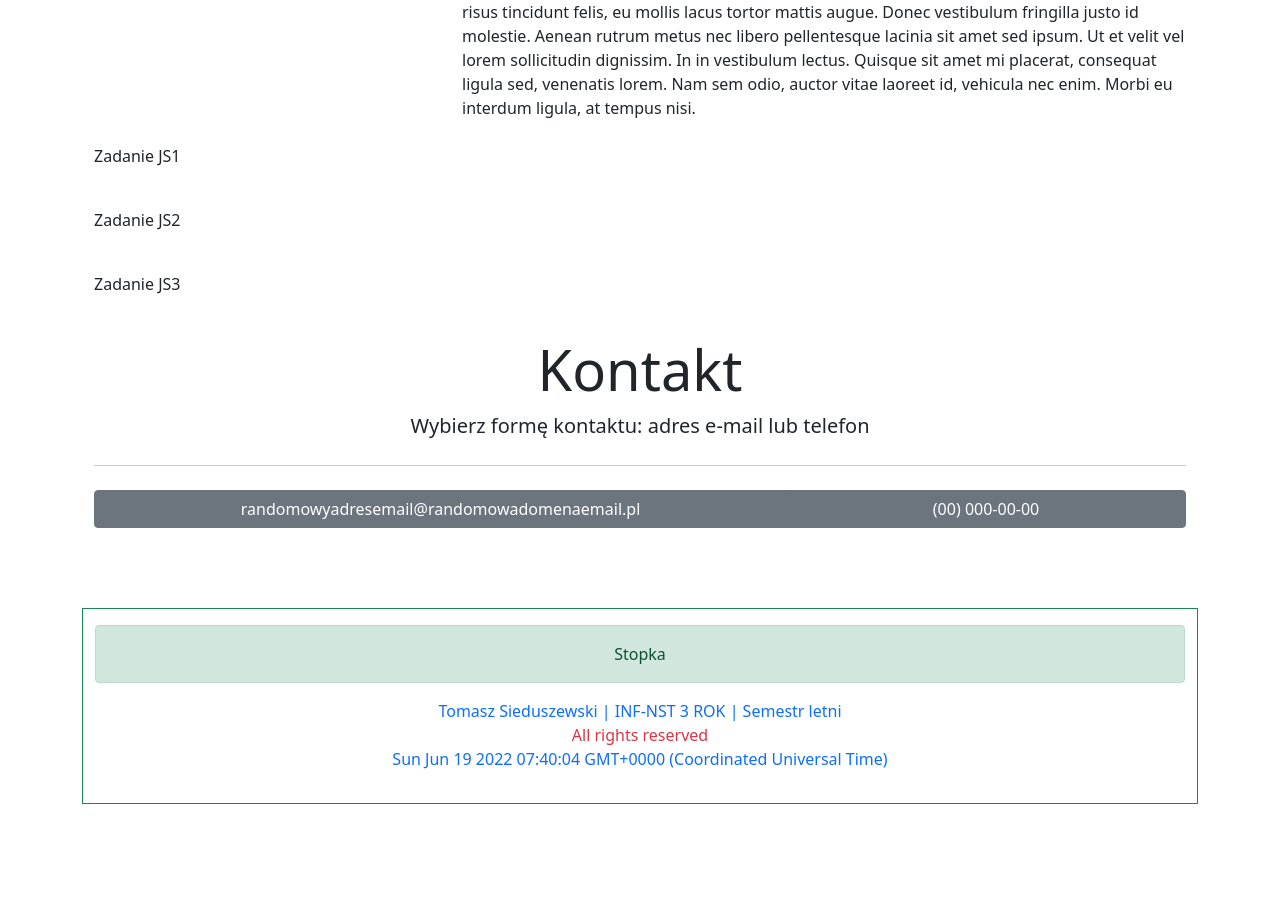
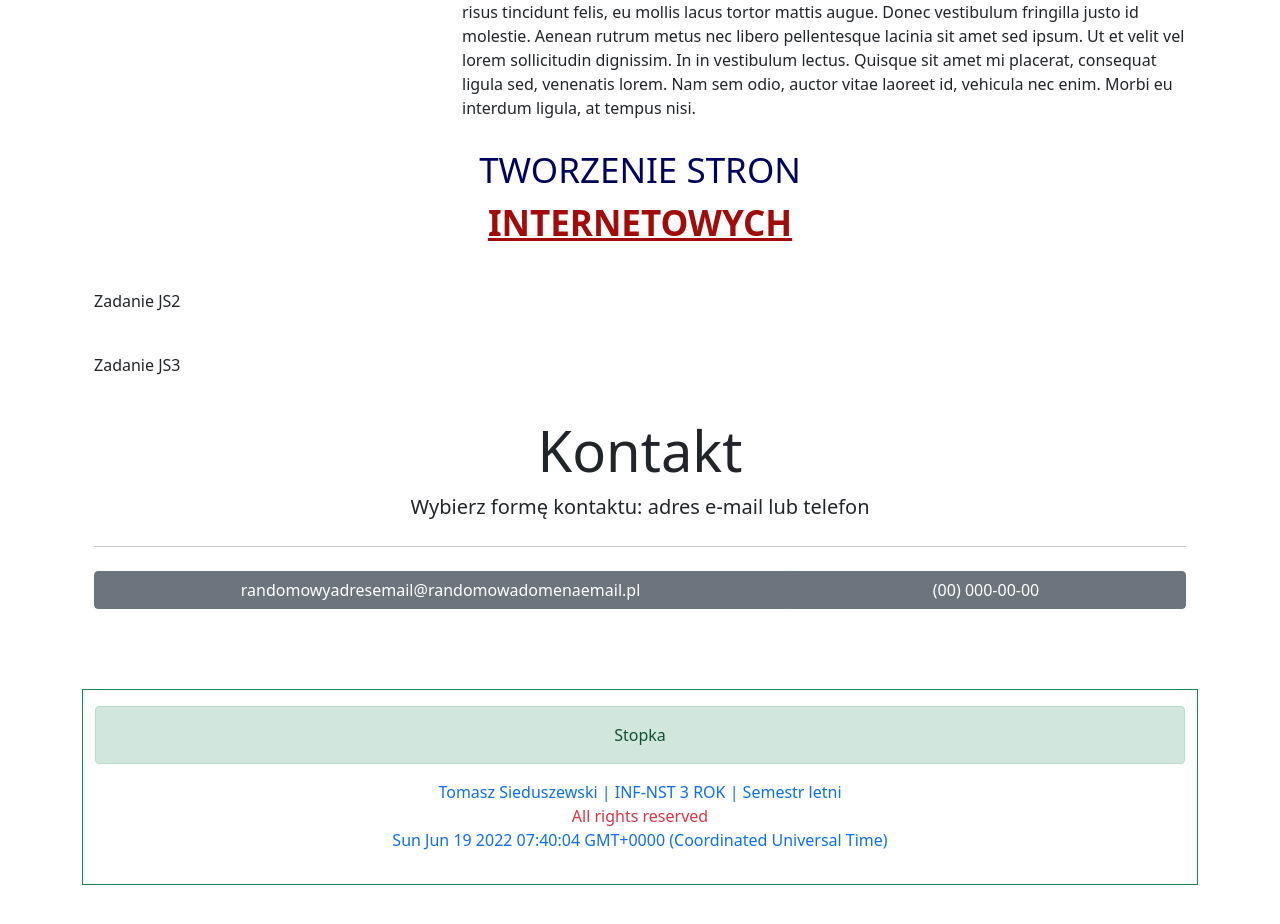
Before and after one commit to TSieduszewski/Technologie-internetowe, a plain HTML site: page index.html in a window 1280 px wide. Shown: the part 1088-2012 px from the top of the page. Before the commit the page ends 1964 px from the top, so only its background shows below. Drawn offline with nearby package versions, Linux system fonts and the light colour scheme.

Commit message:
Zadanie 2

```diff
--- a/index.html
+++ b/index.html
@@ -11,6 +11,22 @@
         integrity="sha384-1BmE4kWBq78iYhFldvKuhfTAU6auU8tT94WrHftjDbrCEXSU1oBoqyl2QvZ6jIW3" crossorigin="anonymous">
 
     <title>Technologie informacyjne</title>
+
+    <style>
+        .firstLine{
+            color: rgb(0, 0, 97);
+            text-transform: uppercase;
+            font-size: 35px;
+        }
+        .secondLine{
+            color: rgb(163, 11, 11);
+            text-decoration: underline;
+            text-transform: uppercase;
+            text-align: center;
+            font-weight: bold;
+            font-size: 35px;
+        }
+    </style>
 </head>
 
 <body>
@@ -102,8 +118,37 @@
             </div>
         </div>
 
-        <div class="container my-2 py-3">
-            Zadanie JS1
+        <div class="container my-2 py-3 text-center">
+            <span id="title"></span>
+            <script>
+                const title = "Tworzenie stron internetowych";
+                var newTitle = "";
+                const titleInArray = title.split(" ");
+
+                titleInArray.forEach((word, index) => {
+                    switch (index) {
+                        case 0:
+                            newTitle += '<span class="firstLine">' + word + " " + '</span>';
+
+                            break;
+                        case 1:
+                            newTitle += '<span class="firstLine">' + word + " " + '</span>';
+
+                            break;
+                        case 2:
+                            newTitle += '</br><span class="secondLine">' + word +'</span>';
+
+                            break;
+                        default:
+                            console.log("Problem");
+                    }
+                    console.log(newTitle);
+                });
+                document.getElementById("title").innerHTML = newTitle;
+
+            </script>
+
+
         </div>
 
         <div class="container my-2 py-3">
@@ -120,12 +165,13 @@
                 <p class="lead d-flex justify-content-center">Wybierz formę kontaktu: adres e-mail lub telefon</p>
                 <hr class="my-4">
                 <p class="lead">
-                    <div class="btn-group d-flex justify-content-center" role="group" aria-label="Basic example">
-                        <a href="mailto: randomowyadresemail@randomowadomenaemail.pl" type="button" class="btn btn-secondary">randomowyadresemail@randomowadomenaemail.pl</a>
-                        <a href="tel:000000000" type="button" class="btn btn-secondary">(00) 000-00-00</a>
-                      </div>
+                <div class="btn-group d-flex justify-content-center" role="group" aria-label="Basic example">
+                    <a href="mailto: randomowyadresemail@randomowadomenaemail.pl" type="button"
+                        class="btn btn-secondary">randomowyadresemail@randomowadomenaemail.pl</a>
+                    <a href="tel:000000000" type="button" class="btn btn-secondary">(00) 000-00-00</a>
+                </div>
                 </p>
-              </div>
+            </div>
         </div>
 
 
```
